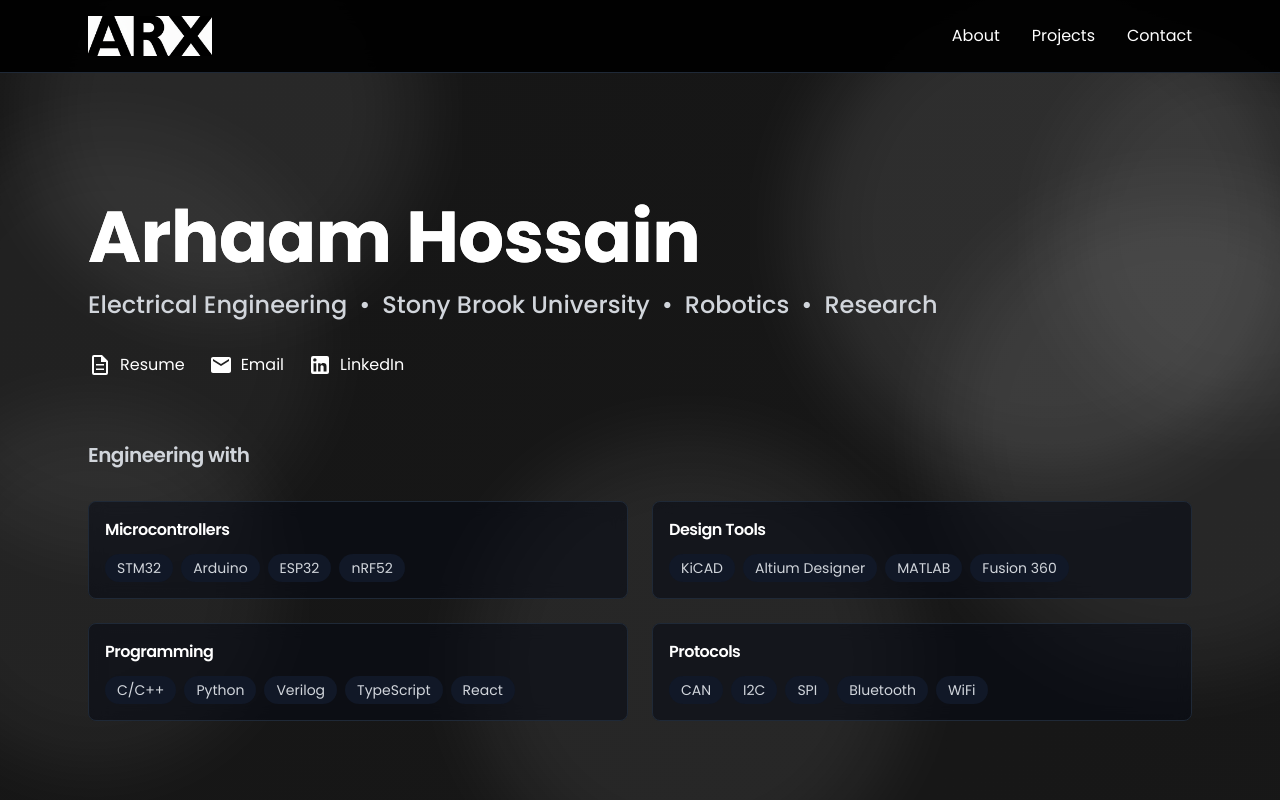
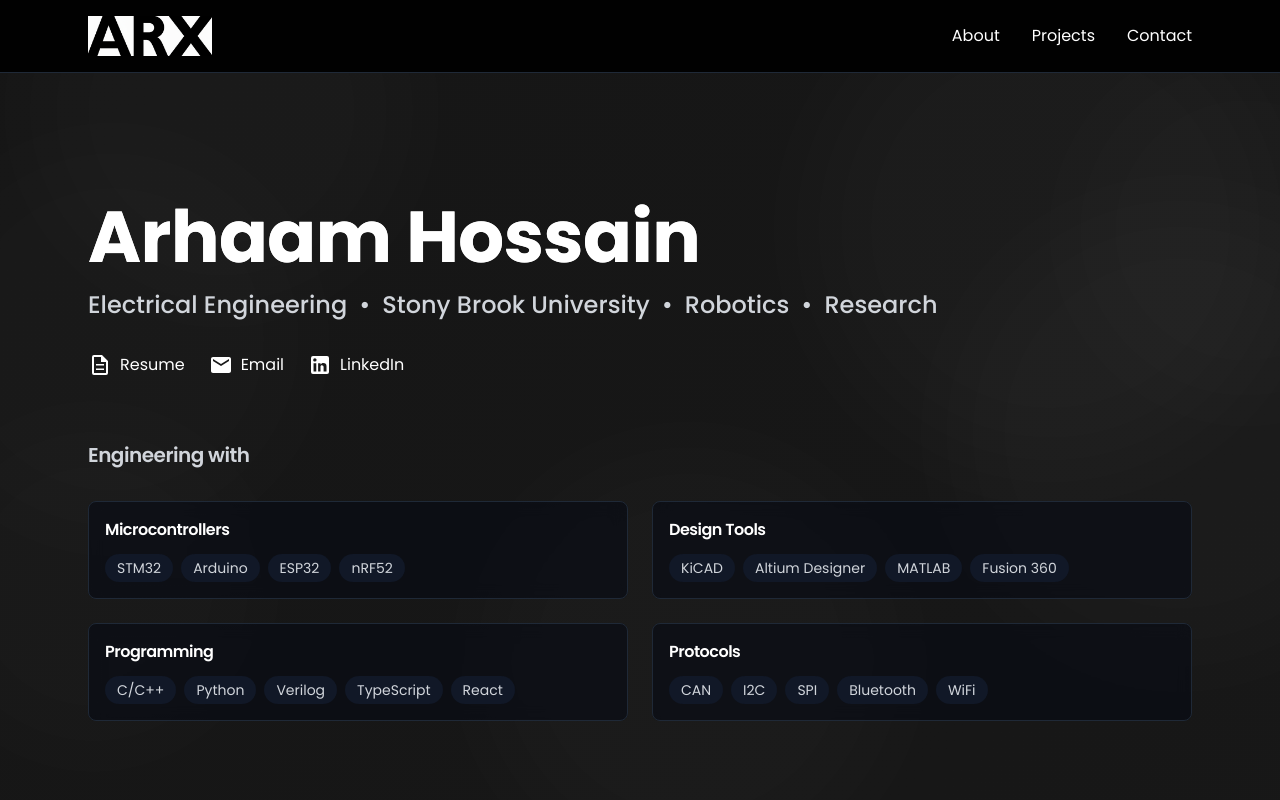
Before and after one commit to arhaamhossain/ARX, a Next.js app: page /ARX/ in a window 1280 px wide. Shown: the top 800 px of the page. Built offline with nearby package versions, Linux system fonts and the light colour scheme.

Commit message:
Tone down blob intensity to match byran.tech style

```diff
--- a/pages/index.tsx
+++ b/pages/index.tsx
@@ -264,7 +264,7 @@ export default function Home() {
       <svg className="fixed inset-0 -z-10 w-full h-full">
         <defs>
           <filter id="blur">
-            <feGaussianBlur in="SourceGraphic" stdDeviation="40" />
+            <feGaussianBlur in="SourceGraphic" stdDeviation="60" />
           </filter>
         </defs>
         {/* Blob 1 - Top Left */}
@@ -273,7 +273,7 @@ export default function Home() {
           cy="20%"
           r="200"
           fill="#ffffff"
-          opacity="0.08"
+          opacity="0.02"
           filter="url(#blur)"
           style={{
             animation: 'float1 20s ease-in-out infinite',
@@ -285,7 +285,7 @@ export default function Home() {
           cy="25%"
           r="250"
           fill="#ffffff"
-          opacity="0.1"
+          opacity="0.025"
           filter="url(#blur)"
           style={{
             animation: 'float2 25s ease-in-out infinite',
@@ -297,7 +297,7 @@ export default function Home() {
           cy="80%"
           r="220"
           fill="#ffffff"
-          opacity="0.07"
+          opacity="0.02"
           filter="url(#blur)"
           style={{
             animation: 'float3 22s ease-in-out infinite',
@@ -309,7 +309,7 @@ export default function Home() {
           cy="70%"
           r="180"
           fill="#ffffff"
-          opacity="0.06"
+          opacity="0.015"
           filter="url(#blur)"
           style={{
             animation: 'float2 28s ease-in-out infinite',
@@ -321,7 +321,7 @@ export default function Home() {
           cy="60%"
           r="240"
           fill="#ffffff"
-          opacity="0.07"
+          opacity="0.02"
           filter="url(#blur)"
           style={{
             animation: 'float1 26s ease-in-out infinite',
@@ -333,7 +333,7 @@ export default function Home() {
           cy="40%"
           r="210"
           fill="#ffffff"
-          opacity="0.05"
+          opacity="0.015"
           filter="url(#blur)"
           style={{
             animation: 'float3 24s ease-in-out infinite',
@@ -345,7 +345,7 @@ export default function Home() {
           cy="35%"
           r="190"
           fill="#ffffff"
-          opacity="0.06"
+          opacity="0.015"
           filter="url(#blur)"
           style={{
             animation: 'float1 23s ease-in-out infinite',
```
